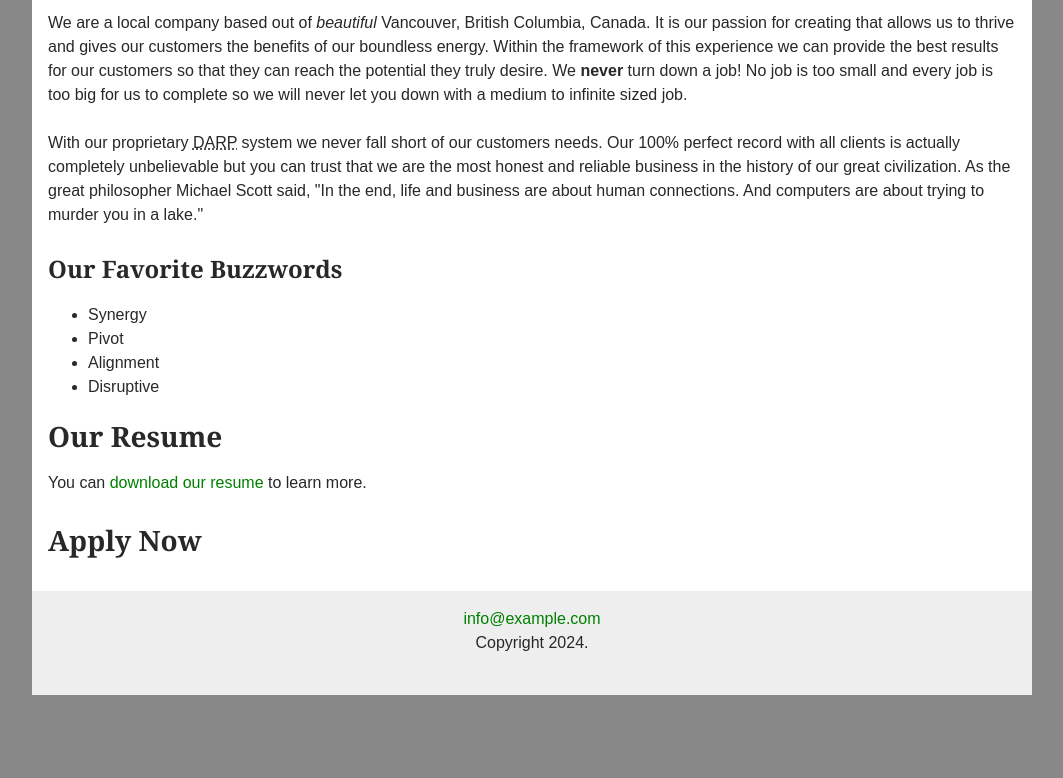
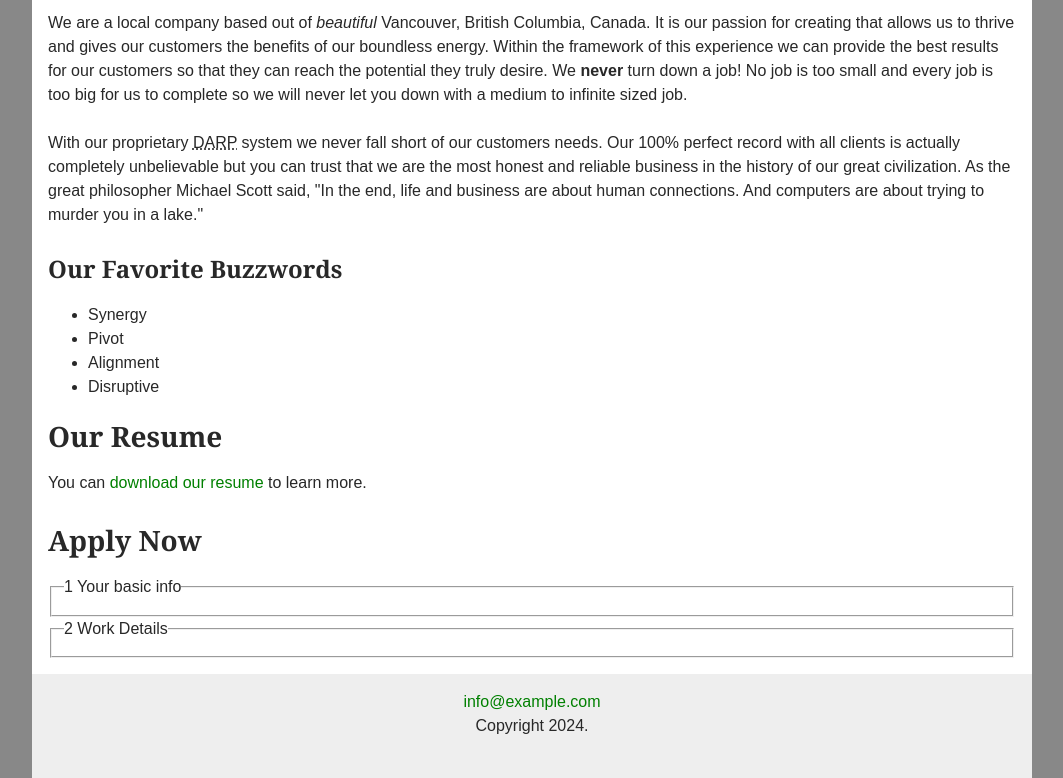
Before and after one commit to Kpslink/fwdp-1000-day05, a plain HTML site: page day-05/about-us.html in a window 1280 px wide. Shown: the part 197-975 px from the top of the page, without its empty margins (108-1171 px from the left). Before the commit the page ends 892 px from the top, so only its background shows below. Drawn offline with Linux system fonts and the light colour scheme.

Commit message:
Added fieldset tag

```diff
--- a/day-05/about-us.html
+++ b/day-05/about-us.html
@@ -48,6 +48,19 @@
 
 			<form action="#" method="post">
 				<h2>Apply Now</h2>
+				<fieldset>
+					<legend>
+						<span class="number">1</span>
+						Your basic info
+					</legend>
+				</fieldset>
+
+				<fieldset>
+					<legend>
+						<span class="number">2</span>
+						Work Details
+					</legend>
+				</fieldset>
 			</form>
 
 		</main>
```
